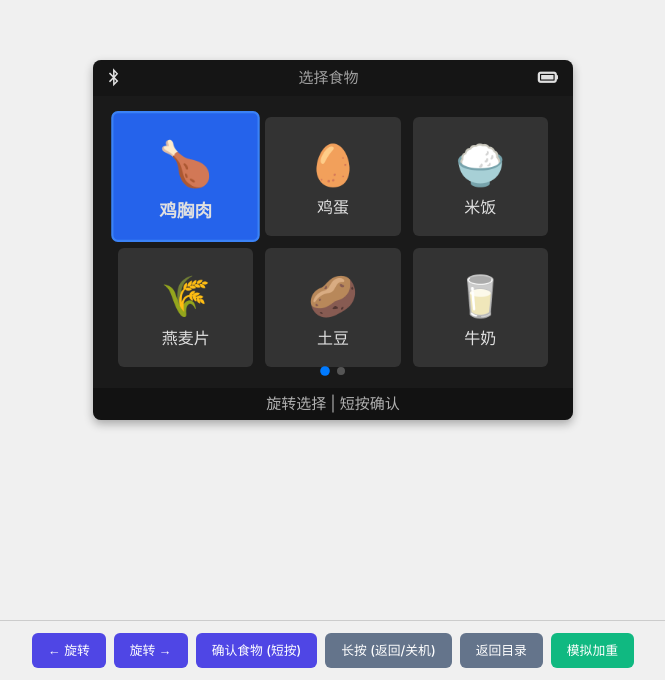
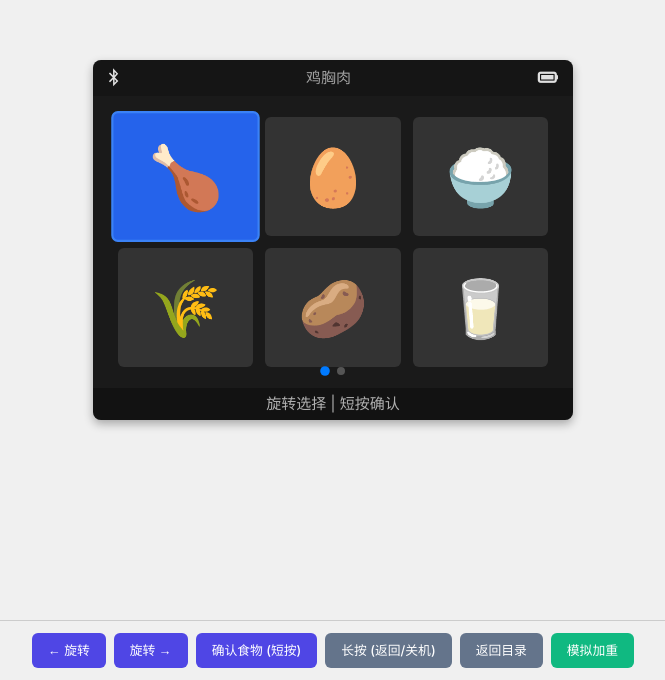
Before and after one commit to laosj16/nutrition_scale_project, a website: page nutrition_scale.html in a window 1280 px wide. Shown: the part 120-800 px from the top of the page, without its empty margins (307-972 px from the left). Drawn offline with nearby package versions, Linux system fonts and the light colour scheme.

Commit message:
feat: 更新营养秤页面UI

```diff
--- a/nutrition_scale.html
+++ b/nutrition_scale.html
@@ -500,7 +500,8 @@
                     populateNutrientDisplays();
                     showCurrentNutritionPage();
                 } else {
-                    statusPrompt.textContent = "选择食物";
+                    const food = foodDatabase[selectedFoodIndex];
+                    statusPrompt.textContent = food.name;
                     hintBar.textContent = "旋转选择 | 短按确认";
                     btnShortPress.textContent = "确认食物 (短按)";
                     updateFoodSelectionVisuals();
@@ -521,7 +522,7 @@
                     if ((start + index) === selectedFoodIndex) {
                         item.classList.add('selected');
                     }
-                    item.innerHTML = `<span style="font-size: 2.5em;">${food.icon}</span><span>${food.name}</span>`;
+                    item.innerHTML = `<span style="font-size: 3.5em;">${food.icon}</span>`;
                     foodGrid.appendChild(item);
                 });
 
```
